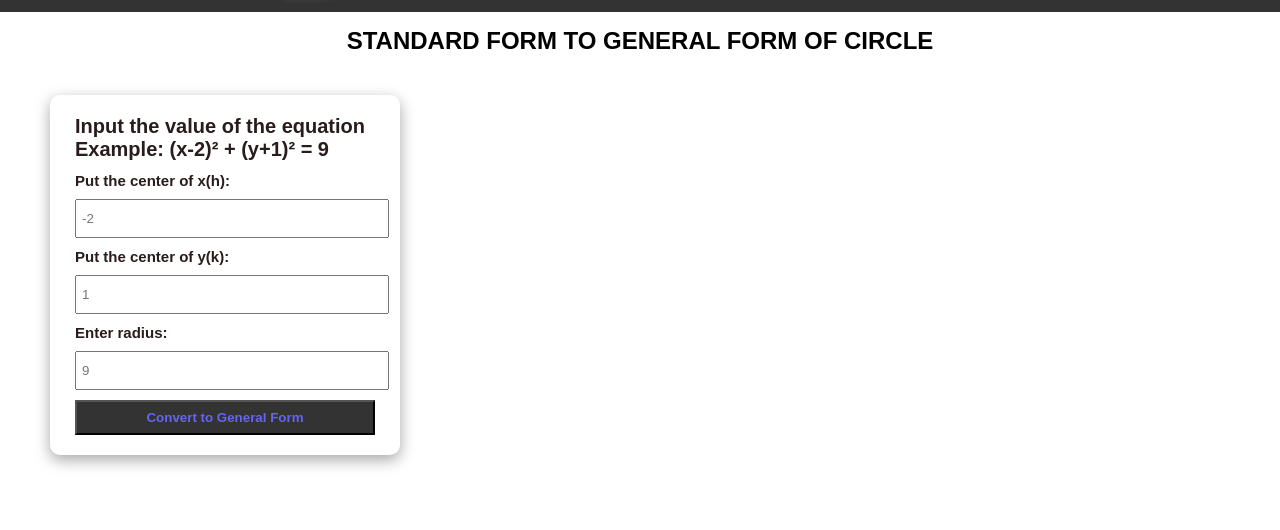
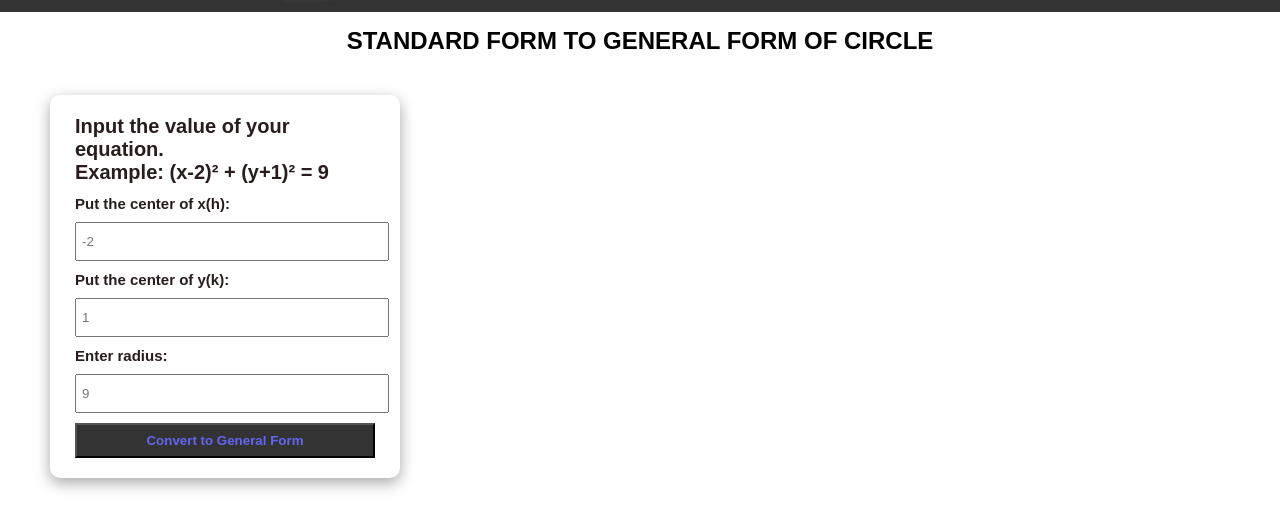
Before and after one commit to A0Z0RA25/ConCalc, a plain HTML site: page SF - circle/circleSF.html in a window 1280 px wide. Shown: the part 62-592 px from the top of the page. Drawn offline with nearby package versions, Linux system fonts and the light colour scheme.

Commit message:
Update circleSF.html

```diff
--- a/SF - circle/circleSF.html
+++ b/SF - circle/circleSF.html
@@ -42,7 +42,7 @@
 
 <div class="container">
 <div class="circleSF-container">
-    <h1>Input the value of the equation</h1>
+    <h1>Input the value of your equation.</h1>
     <h1 class="example-equation">Example: (x-2)² + (y+1)² = 9</h1><br>
     <label for="h">Put the center of x(h):</label>
     <input type="number" class="h" placeholder="-2"> <br>
```
